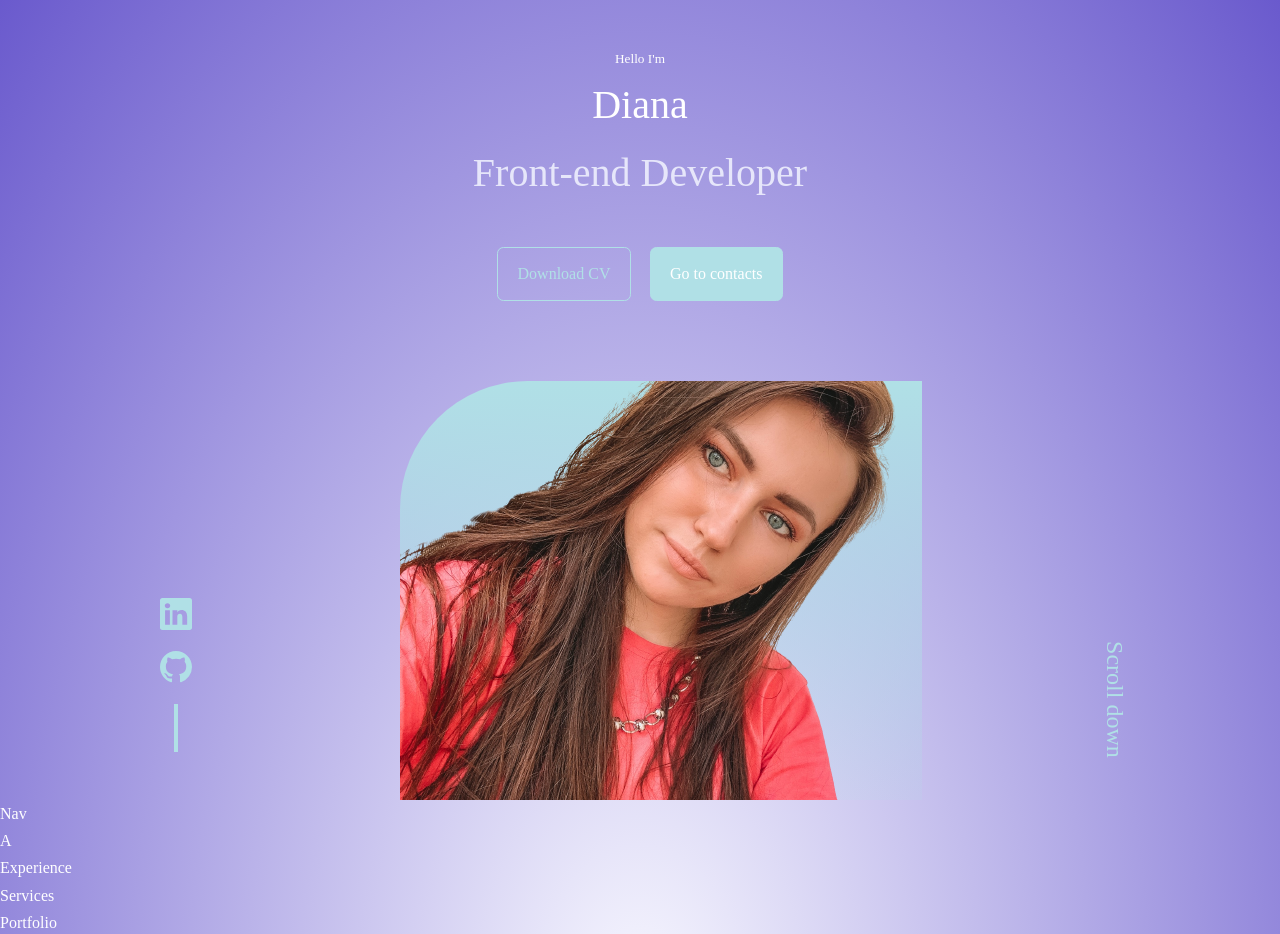
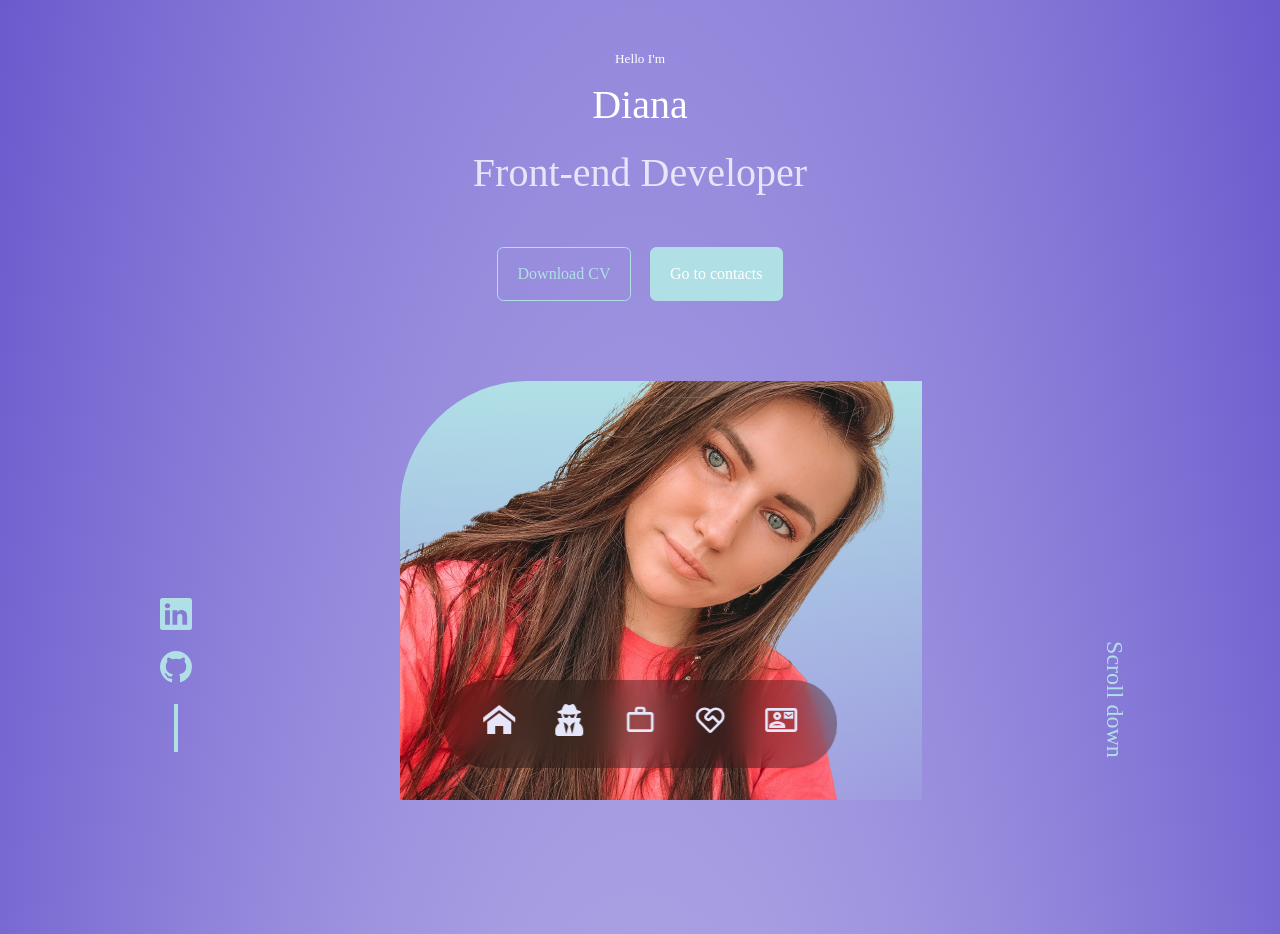
Before and after one commit to Diana-ctrl/My-resume, a React (Create React App) app: page / in a window 1280 px wide. Shown: the top 934 px of the page. Built offline with nearby package versions, Linux system fonts and the light colour scheme; a web font is replaced by a local one.

Commit message:
working with navigation

```diff
--- a/src/components/about/About.jsx
+++ b/src/components/about/About.jsx
@@ -3,7 +3,7 @@ import './about.css';
 
 const About = () => {
   return (
-    <div>A</div>
+    <section id='about'>A</section>
   )
 }
 
--- a/src/components/contact/Contact.jsx
+++ b/src/components/contact/Contact.jsx
@@ -3,7 +3,7 @@ import './contact.css';
 
 const Contact = () => {
   return (
-    <div>Contact</div>
+    <section id='contact'>Contact</section>
   )
 }
 
--- a/src/components/experience/Experience.jsx
+++ b/src/components/experience/Experience.jsx
@@ -3,7 +3,7 @@ import './experience.css';
 
 const Experience = () => {
   return (
-    <div>Experience</div>
+    <section id='experience'>Experience</section>
   )
 }
 
--- a/src/components/header/header.css
+++ b/src/components/header/header.css
@@ -63,12 +63,17 @@ header {
 /* ===========MEDIA QUERIES (MEDIUM DEVICES)=========== */
 
 @media screen and (max-width: 1024px) {
-
+  header {
+    height: 100vh;
+  }
 }
 
 /* ===========MEDIA QUERIES (SMALL DEVICES)=========== */
 
 @media screen and (max-width: 600px) {
+  header {
+    height: 100vh;
+  }
   .header_socials,
   .scrooll_down {
     display: none;
--- a/src/components/nav/Nav.jsx
+++ b/src/components/nav/Nav.jsx
@@ -1,9 +1,20 @@
 import React from 'react';
 import './nav.css';
+import { ImHome } from 'react-icons/im';
+import { FaUserSecret } from 'react-icons/fa';
+import { MdWorkOutline } from 'react-icons/md';
+import { RiServiceLine } from 'react-icons/ri';
+import { MdOutlineContactMail } from 'react-icons/md';
 
 const Nav = () => {
   return (
-    <div>Nav</div>
+    <nav>
+      <a href='#'><ImHome size={'2rem'} /></a>
+      <a href='#about'><FaUserSecret size={'2rem'} /></a>
+      <a href='#experience'><MdWorkOutline size={'2rem'} /></a>
+      <a href='#services'><RiServiceLine size={'2rem'} /></a>
+      <a href='#contact'><MdOutlineContactMail size={'2rem'} /></a>
+    </nav >
   )
 }
 
--- a/src/components/nav/nav.css
+++ b/src/components/nav/nav.css
@@ -0,0 +1,29 @@
+nav {
+  background: rgba(0, 0, 0, 0.3);
+  width: max-content;
+  display: block;
+  padding: 0.7rem 1.7rem;
+  z-index: 2;
+  position: fixed;
+  left: 50%;
+  transform: translateX(-50%);
+  bottom: 2rem;
+  display: flex;
+  gap: 0.8rem;
+  border-radius: 3rem;
+  backdrop-filter: blur(15px);
+}
+nav a {
+  background: transparent;
+  padding: 0.8rem;
+  border-radius: 60%;
+  color: var(--color-light);
+}
+nav a:hover {
+  background: rgba(0, 0, 0, 0.3);
+}
+nav a:active {
+  background: var(--color-bg);
+  color: var(--color-white);
+  opacity: 0.5;
+}
--- a/src/components/services/Services.jsx
+++ b/src/components/services/Services.jsx
@@ -3,7 +3,7 @@ import './services.css';
 
 const Services = () => {
   return (
-    <div>Services</div>
+    <section id='services'>Services</section>
   )
 }
 
--- a/src/index.css
+++ b/src/index.css
@@ -58,6 +58,7 @@ h1 {
 
 section {
   margin-top: 8rem;
+  height: 100vh;
 }
 
 section > h2, section > h5 {
```
